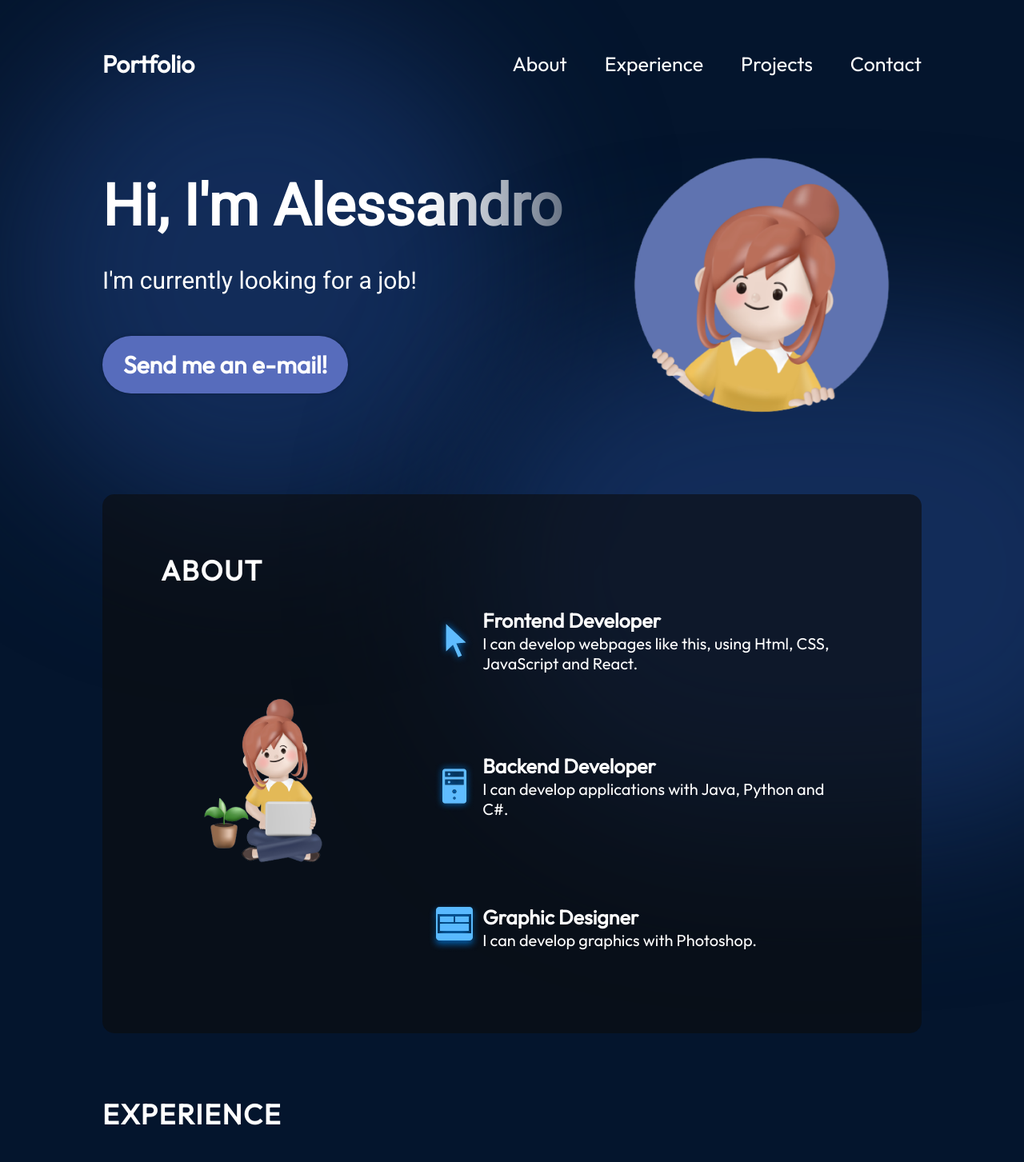
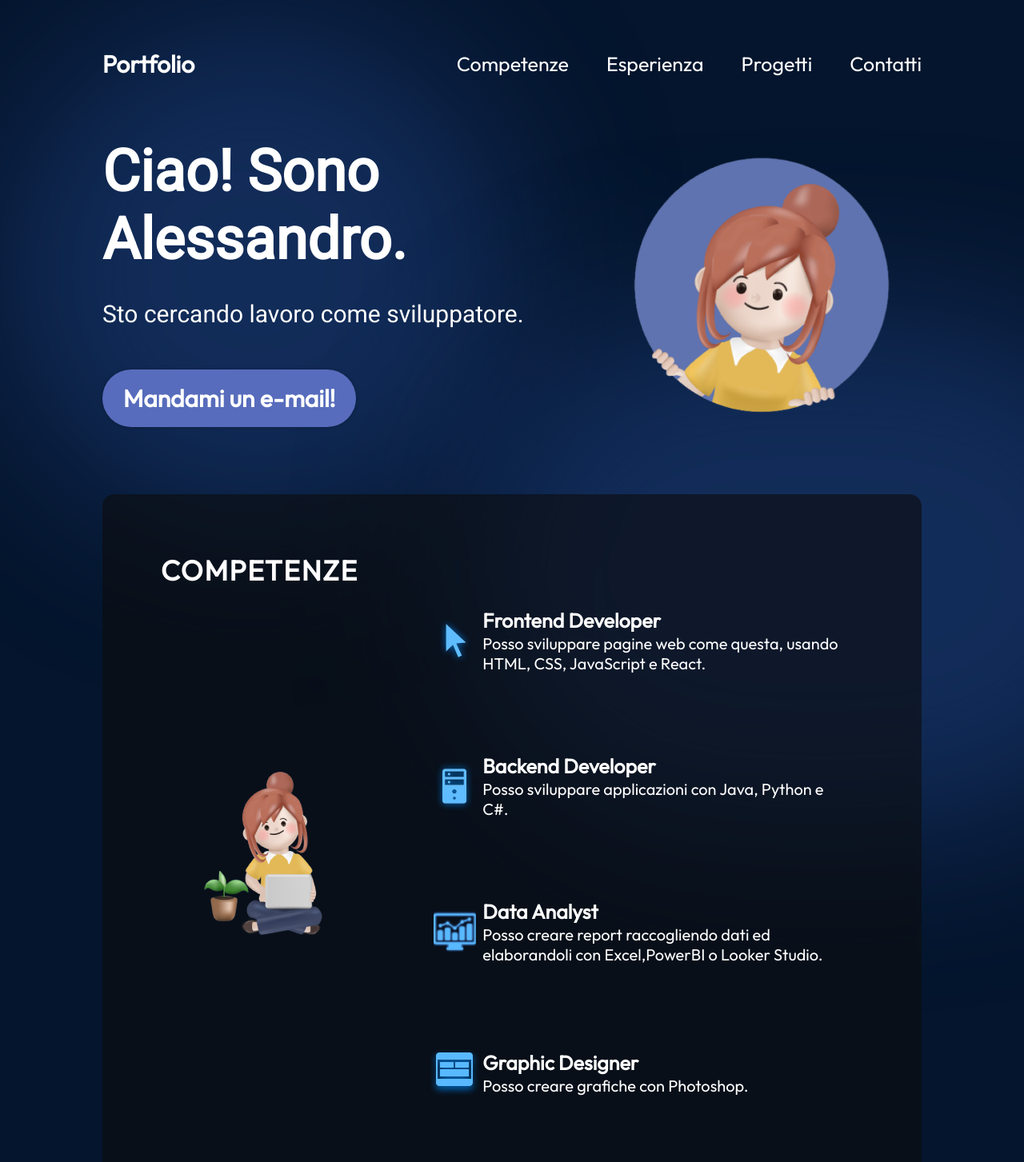
Before and after one commit to ale70029/portoflio_website, a React (Vite) app: page / in a window 1280 px wide. Shown: the top 1453 px of the page at 80% size. Built offline with nearby package versions, Linux system fonts and the light colour scheme.

Commit message:
italian translation, language switch to implement

```diff
--- a/src/components/About/About.jsx
+++ b/src/components/About/About.jsx
@@ -5,7 +5,7 @@ import styles from "./About.module.css"
 export const About = () => {
   return (
     <section className={styles.container} id='about'>
-        <h2 className={styles.title}>About</h2>
+        <h2 className={styles.title}>Competenze</h2>
         <div className={styles.content}>
             <img src={getImageUrl("about/aboutImage.png")}
                 alt="About image"
@@ -16,23 +16,31 @@ export const About = () => {
                     <img src={getImageUrl("about/cursorIcon.png")} alt="Cursor icon" />
                     <div className={styles.aboutItemText}>
                         <h3>Frontend Developer</h3>
-                        <p>I can develop webpages like this, using Html, CSS, JavaScript and React.</p>
+                        <p>Posso sviluppare pagine web come questa, usando HTML, CSS, JavaScript e React.</p>
                     </div>
                 </li>
                 <li className={styles.aboutItem}>
                     <img src={getImageUrl("about/serverIcon.png")} alt="Cursor icon" />
                     <div className={styles.aboutItemText}>
                         <h3>Backend Developer</h3>
-                        <p>I can develop applications with Java, Python and C#.</p>
+                        <p>Posso sviluppare applicazioni con Java, Python e C#.</p>
+                    </div>
+                </li>
+                <li className={styles.aboutItem}>
+                    <img src={getImageUrl("about/dataIcon.png")} alt="Ui icon" />
+                    <div className={styles.aboutItemText}>
+                        <h3>Data Analyst</h3>
+                        <p>Posso creare report raccogliendo dati ed elaborandoli con Excel,PowerBI o Looker Studio.</p>
                     </div>
                 </li>
                 <li className={styles.aboutItem}>
                     <img src={getImageUrl("about/uiIcon.png")} alt="Ui icon" />
                     <div className={styles.aboutItemText}>
                         <h3>Graphic Designer</h3>
-                        <p>I can develop graphics with Photoshop.</p>
+                        <p>Posso creare grafiche con Photoshop.</p>
                     </div>
                 </li>
+
             </ul>
         </div>
     </section>
--- a/src/components/Contact/Contact.jsx
+++ b/src/components/Contact/Contact.jsx
@@ -4,6 +4,9 @@ import {getImageUrl} from "../../utils"
 
 export const Contact = () => {
   return (
-    <div>Contact</div>
+    <footer>
+        <h2>Contatti</h2>
+        <p>Mettiti in contatto con me!</p>
+    </footer>
   )
 }
--- a/src/components/Hero/Hero.jsx
+++ b/src/components/Hero/Hero.jsx
@@ -6,11 +6,11 @@ export const Hero = () => {
     return(
         <section className={styles.container}>
             <div className={styles.content}>
-                <h1 className={styles.title}>Hi, I'm Alessandro</h1>
-                <p className={styles.description}>I'm currently looking for a job!</p>
+                <h1 className={styles.title}>Ciao! Sono Alessandro.</h1>
+                <p className={styles.description}>Sto cercando lavoro come sviluppatore.</p>
                 <a className={styles.contactBtn}
                    href="mailto:ale70029@gmail.com" >
-                    Send me an e-mail!
+                    Mandami un e-mail!
                 </a>
             </div>
             <img src={getImageUrl("hero/heroImage.png")}
--- a/src/components/Navbar/Navbar.jsx
+++ b/src/components/Navbar/Navbar.jsx
@@ -22,16 +22,16 @@ export const Navbar = () =>{
             onClick={() => setMenuOpen(false)}
         >
             <li>
-                <a href="#about">About</a>
+                <a href="#about">Competenze</a>
             </li>
             <li>
-                <a href="#experience">Experience</a>
+                <a href="#experience">Esperienza</a>
             </li>
             <li>
-                <a href="#projects">Projects</a>
+                <a href="#projects">Progetti</a>
             </li>
             <li>
-                <a href="#contact">Contact</a>
+                <a href="#contact">Contatti</a>
             </li>
         </ul>
     </div>
--- a/src/components/Projects/Projects.jsx
+++ b/src/components/Projects/Projects.jsx
@@ -10,7 +10,7 @@ import styles from "./Projects.module.css"
 export const Projects = () => {
   return (
     <section id='projects' className={styles.container} >
-        <h2 className={styles.title}>Projects</h2>
+        <h2 className={styles.title}>Progetti</h2>
         <div className={styles.projects}>
             {projects.map((project,id) => {
                 return(
```
Also changed, not shown: assets/about/dataIcon.png (added).
